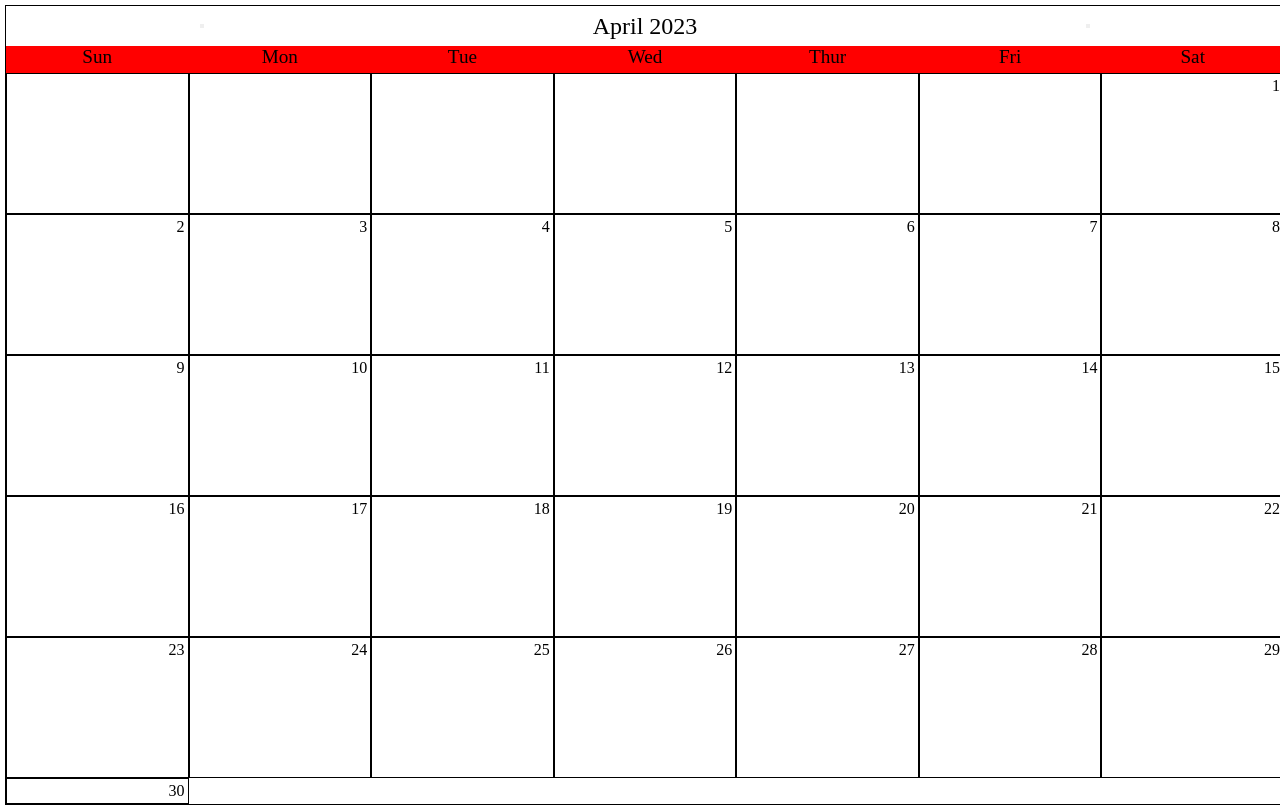
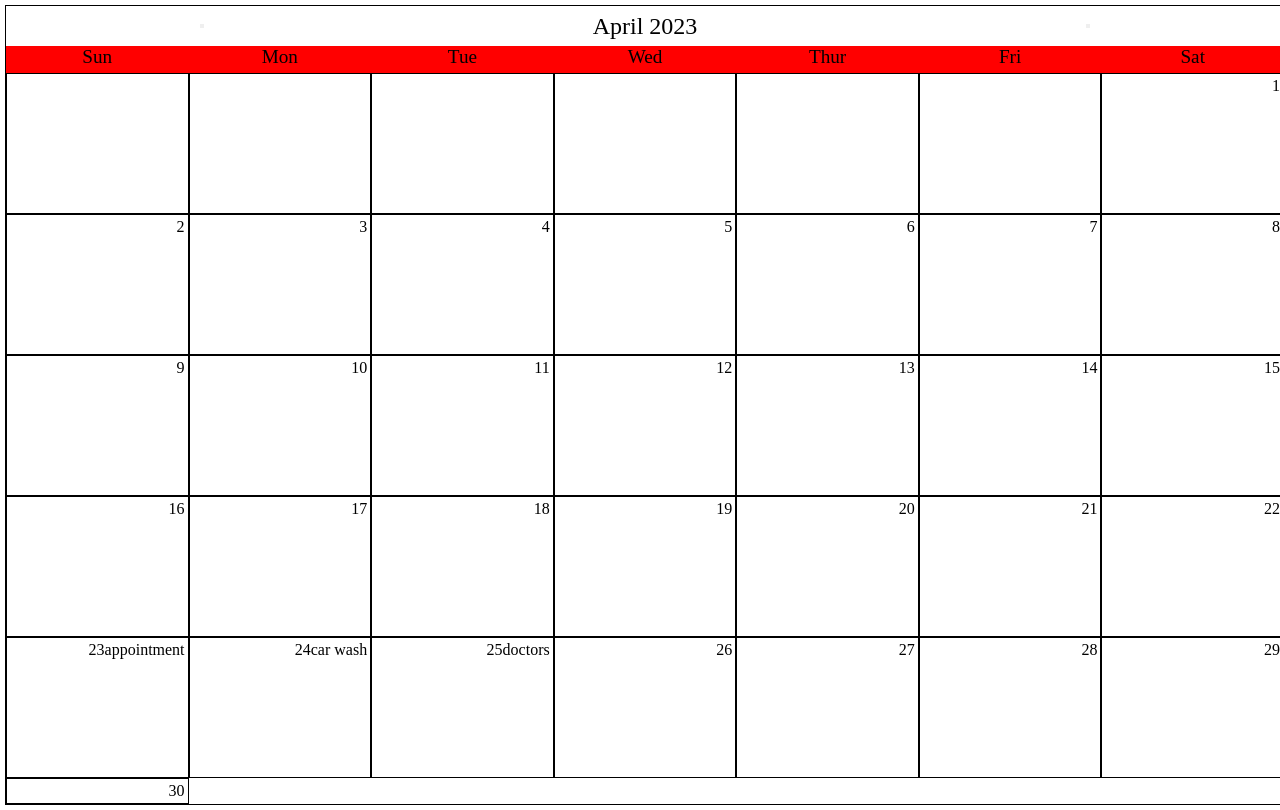
Before and after one commit to Mohamedamin-Mohamed/ReactCalenderApp, a React (Create React App) app: page / in a window 1280 px wide. Built offline with nearby package versions, Linux system fonts and the light colour scheme; the HTML template or start-up script is replaced by a standard one.

Commit message:
adding todo feature

```diff
--- a/src/App.js
+++ b/src/App.js
@@ -1,9 +1,10 @@
 import { Calendar } from "./Calender";
+import { MOCKEVENTS } from "./Calender/conts";
 import "./styles.css";
 
 function App() {
   return <div calssName="App">
-    <Calendar />
+    <Calendar eventsArr={MOCKEVENTS}/>
   </div>
 }
 
--- a/src/Calender/conts.js
+++ b/src/Calender/conts.js
@@ -1 +1,10 @@
 export const DAYS = ['Sun','Mon','Tue','Wed','Thur','Fri','Sat'];
+
+
+//Local date for event here:
+export const MOCKEVENTS = [
+    { date: new Date(2023,3,23), title: 'appointment' },
+    { date: new Date(2023,3,24), title: 'car wash'  },
+    { date: new Date(2023,3,25), title: 'doctors'  },
+
+];
--- a/src/Calender/index.js
+++ b/src/Calender/index.js
@@ -1,9 +1,9 @@
 import { useState } from "react";
 import { DAYS } from "./conts";
-import { CalenderBody, CalenderHead, HeadDay, SevenColGrid, StyledDay, Wrapper } from "./styled";
-import { range } from "./utils";
+import { CalenderBody, CalenderHead, HeadDay, SevenColGrid, StyledDay, StyledEvent, Wrapper } from "./styled";
+import { checkDates, checkSameDate, range } from "./utils";
 
-export const Calendar = () => {
+export const Calendar = ({eventsArr}) => {
 
   // Initialize state variables for the current month and year
   const today = new Date();
@@ -60,15 +60,24 @@ export const Calendar = () => {
     return (
       <CalenderBody>
         {blankDays.map(() => (
-          <StyledDay></StyledDay>
+          <StyledDay>
+          </StyledDay>
         ))}
         {range(daysInMonth).map((day) => (
-          <StyledDay>{day}</StyledDay>
+          <StyledDay>
+            {day}
+            {/* check if the user are in the same date as the event and display the corresponding event */}
+            {eventsArr.map((ev) => (
+                checkSameDate(new Date(currentYear,currentMonth,day),ev.date,ev) && <StyledEvent>{ev.title}</StyledEvent>
+
+            ))}
+            {//eventsArr.map((ev)=> <StyledEvent>{ev.title}</StyledEvent>)
+            }
+          </StyledDay>
         ))}
       </CalenderBody>
     );
   };
-
   // Render the entire calendar using the above helper functions
   return (
     <Wrapper>
--- a/src/Calender/styled.js
+++ b/src/Calender/styled.js
@@ -40,3 +40,7 @@ border: 1px solid;
 text-align: right;
 padding: 3px;
 `
+
+export const StyledEvent = styled.span`
+
+`
--- a/src/Calender/utils.js
+++ b/src/Calender/utils.js
@@ -1,3 +1,6 @@
+import { DAYS } from "./conts";
+import { StyledEvent } from "./styled";
+
 export const range = (end) =>{
     const {result} = Array.from({length: end}).reduce(
     ({result,current}) => ({
@@ -9,3 +12,25 @@ export const range = (end) =>{
 
 return result;
 };
+
+export const checkDates = (date) => {
+  const d = date.toDateString().split(" ")[1];
+  return d;
+  //return `${d[1]} ${d[3]}`;
+};
+
+export const checkSameDate = (first,second,obj) => {
+  const firstDate = first.toDateString().split(" ");
+  const secondDate = second.toDateString().split(" ");
+
+  console.log(firstDate[1]);
+  console.log(secondDate[1]);
+  if(firstDate[1] === secondDate[1] && firstDate[3] === secondDate[3] && firstDate[2] == secondDate[2]){
+    console.log("working");
+  }
+
+  return firstDate[1] === secondDate[1] &&
+  firstDate[2] === secondDate[2] &&
+  firstDate[3] === secondDate[3];
+
+}
```
